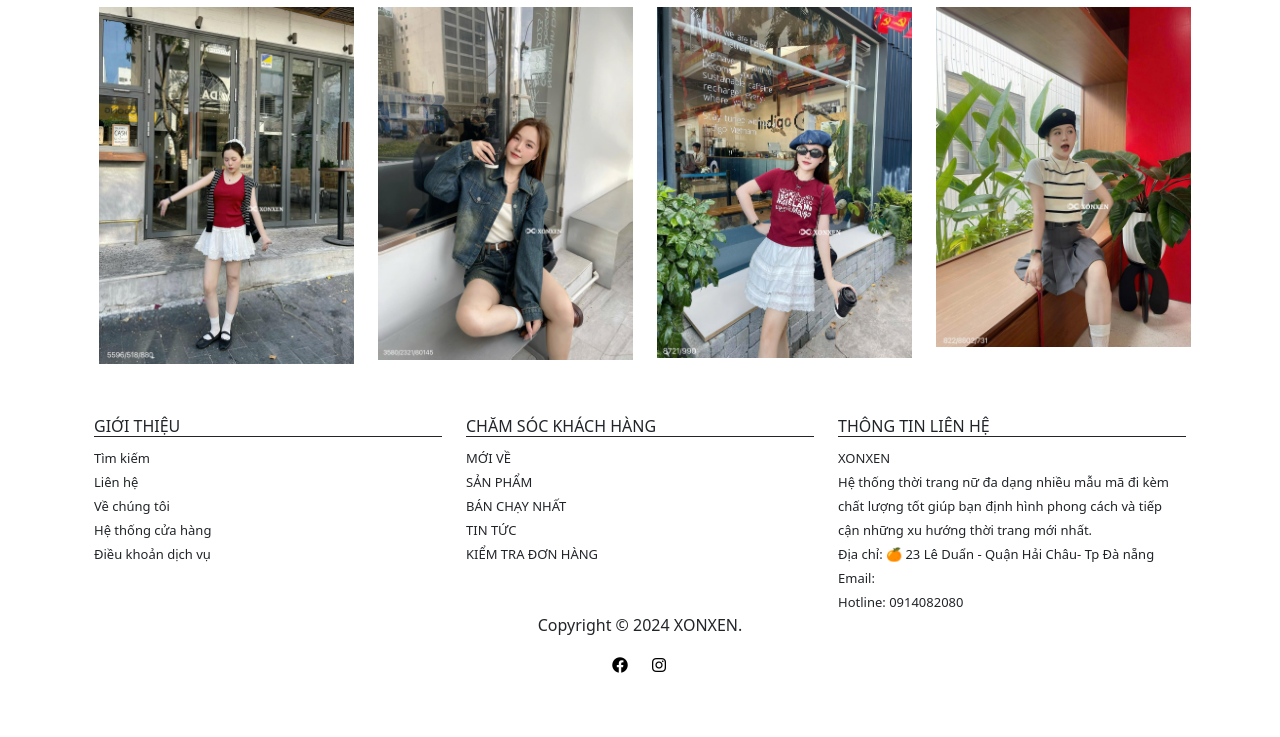
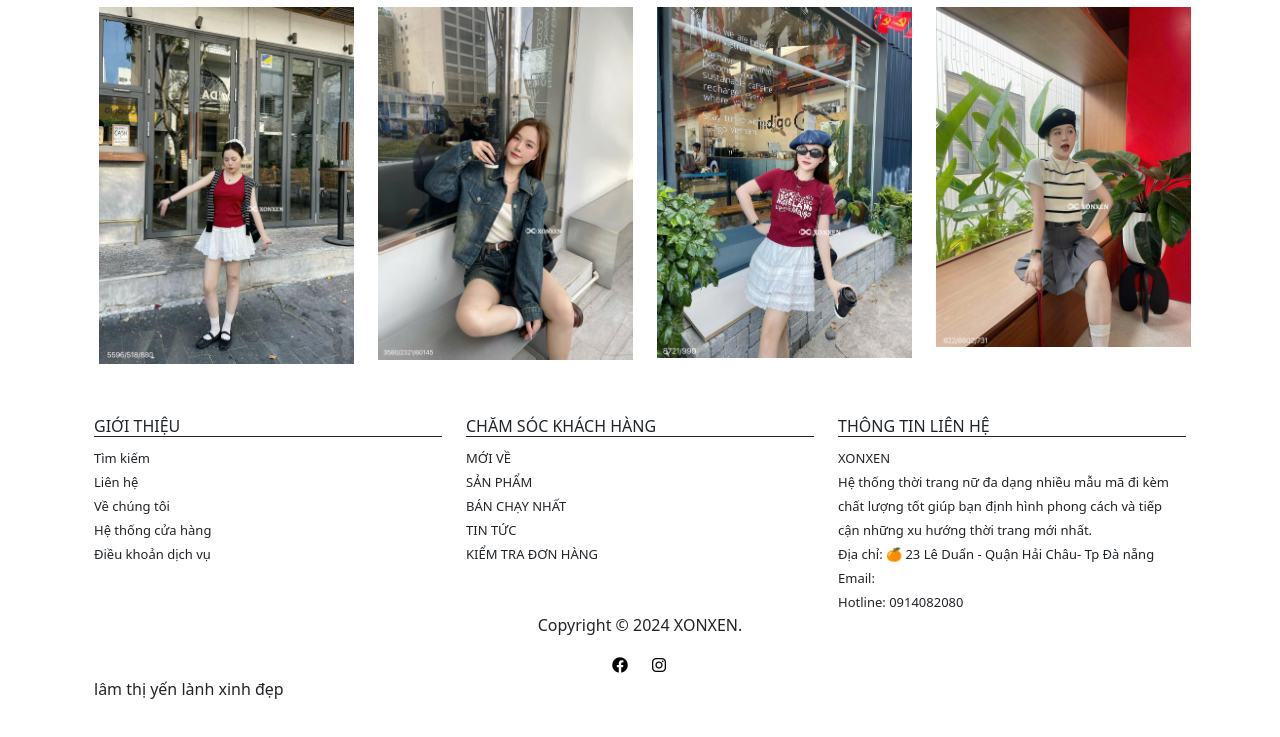
Before and after one commit to quynhdangvohuong/WEB-FASHION, a plain HTML site: page HTML/index.html in a window 1280 px wide. Shown: the part 4108-4845 px from the top of the page. Drawn offline with nearby package versions, Linux system fonts and the light colour scheme.

Commit message:
sửa lần 11

```diff
--- a/HTML/index.html
+++ b/HTML/index.html
@@ -267,7 +267,7 @@
               <div class="col" style="text-align:right;"><a href="https://www.facebook.com/xonxenshopdanang/"><i style="color:black;width: 150px;" class="fa-brands fa-facebook"></i></a></div>
               <div class="col"><a href="https://www.instagram.com/xonxen.shop/"><i style="color:black;width: 150px;" class="fa-brands fa-instagram"></i></a></div>
             </div>
-
+            lâm thị yến lành xinh đẹp
 
           </div>
         </div>
```
